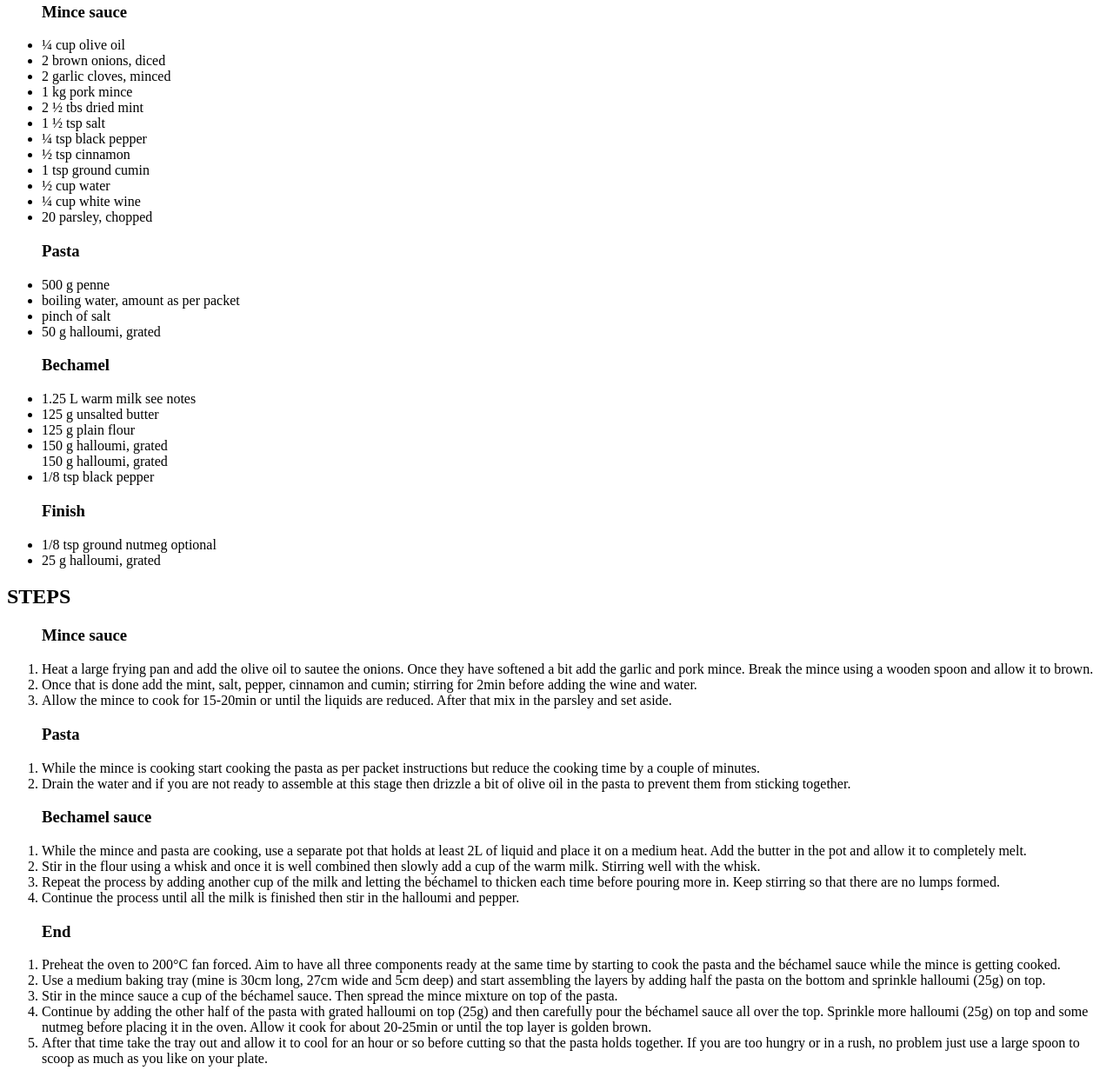
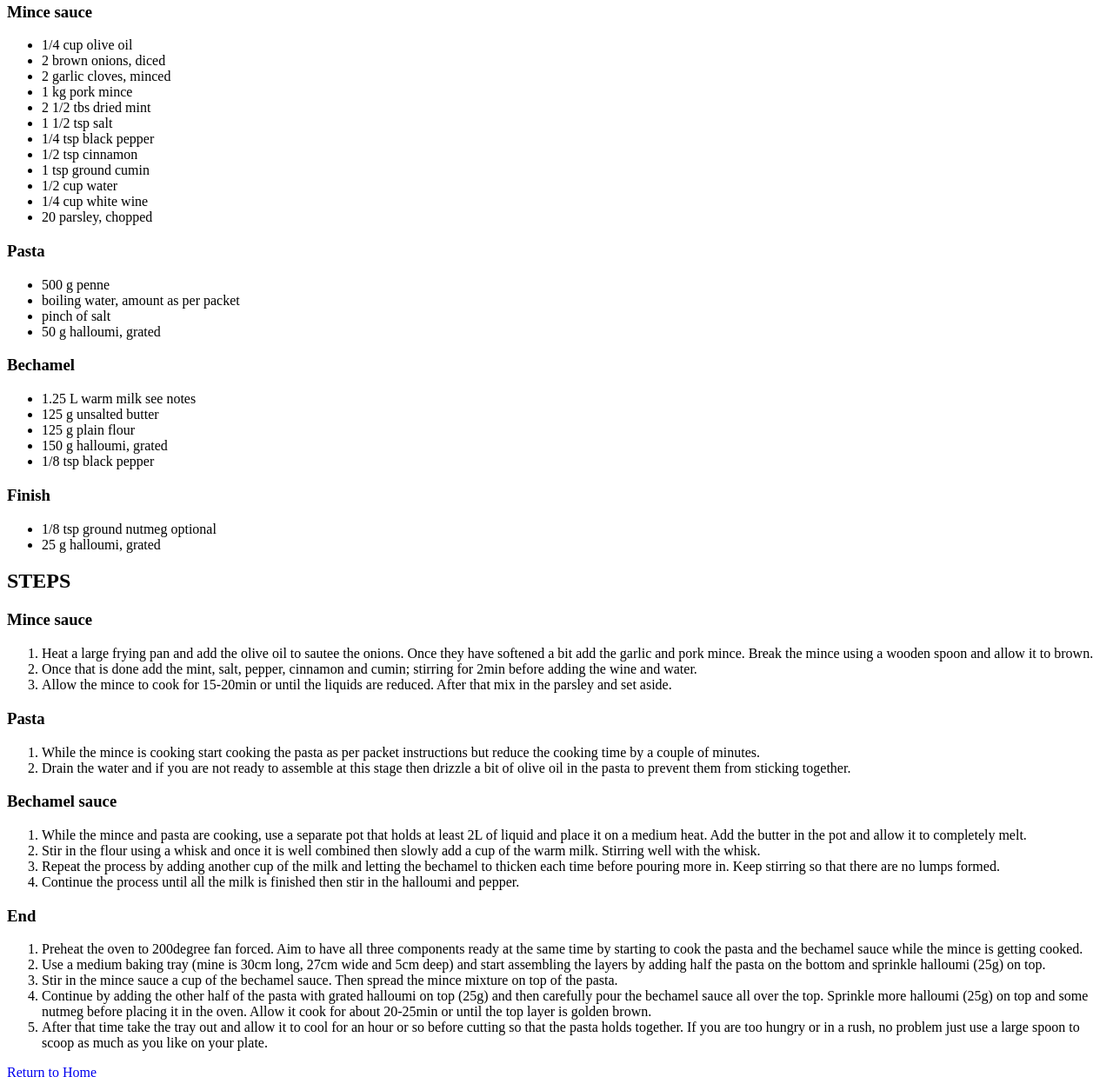
Before and after one commit to aretidam/odin-recipes, a plain HTML site: page recipes/pastitsio.html in a window 1280 px wide. Shown: the part 988-2227 px from the top of the page at 87% size. Drawn offline with Linux system fonts and the light colour scheme.

Commit message:
Fix validation errors
HTML validator picked up various errors and typos. All in working order following change.

```diff
--- a/recipes/pastitsio.html
+++ b/recipes/pastitsio.html
@@ -9,63 +9,68 @@
     <img src="pastitsio.jpeg" alt="An image of freshly cooked pastitsio">
     <h2>DESCRIPTION</h2>
     <p>This is a recipe for pastitsio aka <em>makaronia tou fournou</em> in Cyprus. The main difference with the greek version, is the use of halloumi cheese.</p>
-    <p>Copied by <a href="https://myfamilysfooddiary.com/cypriot-pasta-bake-makaronia-tou-fournou/" target="_blank" rel="noopenner noreferred">this page</a>.</p>
+    <p>Copied by <a href="https://myfamilysfooddiary.com/cypriot-pasta-bake-makaronia-tou-fournou/" target="_blank" rel="noreferrer">this page</a>.</p>
     <h2>INGREDIENTS</h2>
+    <h3>Mince sauce</h3>
     <ul>
-    <h3>Mince sauce</h3>
-<li>¼ cup olive oil</li>
+<li>1/4 cup olive oil</li>
 <li>2 brown onions, diced</li>
 <li>2 garlic cloves, minced</li>
 <li>1 kg pork mince</li>
-<li>2 ½ tbs dried mint</li>
-<li>1 ½ tsp salt</li>
-<li>¼ tsp black pepper</li>
-<li>½ tsp cinnamon</li>
+<li>2 1/2 tbs dried mint</li>
+<li>1 1/2 tsp salt</li>
+<li>1/4 tsp black pepper</li>
+<li>1/2 tsp cinnamon</li>
 <li>1 tsp ground cumin</li>
-<li>½ cup water</li>
-<li>¼ cup white wine</li>
+<li>1/2 cup water</li>
+<li>1/4 cup white wine</li>
 <li>20 parsley, chopped</li>
+</ul>
 <h3>Pasta</h3>
+<ul>
 <li>500 g penne</li>
 <li>boiling water, amount as per packet</li>
 <li>pinch of salt</li>
 <li>50 g halloumi, grated</li>
+</ul>
 <h3>Bechamel</h3>
+<ul>
 <li>1.25 L warm milk see notes</li>
 <li>125 g unsalted butter</li>
 <li>125 g plain flour</li>
-<li>150 g halloumi, grated</li>150 g halloumi, grated
+<li>150 g halloumi, grated</li>
 <li>1/8 tsp black pepper</li>
+</ul>
 <h3>Finish</h3>
+<ul>
 <li>1/8 tsp ground nutmeg optional</li>
 <li>25 g halloumi, grated</li>
     </ul>
-
     <h2>STEPS</h2>
+    <h3>Mince sauce</h3>
     <ol>
-    <h3>Mince sauce</h3>
     <li>Heat a large frying pan and add the olive oil to sautee the onions. Once they have softened a bit add the garlic and pork mince. Break the mince using a wooden spoon and allow it to brown.</li>
     <li>Once that is done add the mint, salt, pepper, cinnamon and cumin; stirring for 2min before adding the wine and water.</li>
     <li>Allow the mince to cook for 15-20min or until the liquids are reduced. After that mix in the parsley and set aside.</li>
     </ol>
+    <h3>Pasta</h3>
     <ol>
-    <h3>Pasta</h3>
     <li>While the mince is cooking start cooking the pasta as per packet instructions but reduce the cooking time by a couple of minutes.</li>
     <li>Drain the water and if you are not ready to assemble at this stage then drizzle a bit of olive oil in the pasta to prevent them from sticking together.</li>
     </ol>
+    <h3>Bechamel sauce</h3>
     <ol>
-    <h3>Bechamel sauce</h3>
     <li>While the mince and pasta are cooking, use a separate pot that holds at least 2L of liquid and place it on a medium heat. Add the butter in the pot and allow it to completely melt.</li>
     <li>Stir in the flour using a whisk and once it is well combined then slowly add a cup of the warm milk. Stirring well with the whisk.</li>
-    <li>Repeat the process by adding another cup of the milk and letting the béchamel to thicken each time before pouring more in. Keep stirring so that there are no lumps formed.</li>
+    <li>Repeat the process by adding another cup of the milk and letting the bechamel to thicken each time before pouring more in. Keep stirring so that there are no lumps formed.</li>
     <li>Continue the process until all the milk is finished then stir in the halloumi and pepper.</li>
     </ol>
+    <h3>End</h3>
     <ol>
-    <h3>End</h3>
-    <li>Preheat the oven to 200°C fan forced. Aim to have all three components ready at the same time by starting to cook the pasta and the béchamel sauce while the mince is getting cooked.</li>
+    <li>Preheat the oven to 200degree fan forced. Aim to have all three components ready at the same time by starting to cook the pasta and the bechamel sauce while the mince is getting cooked.</li>
     <li>Use a medium baking tray (mine is 30cm long, 27cm wide and 5cm deep) and start assembling the layers by adding half the pasta on the bottom and sprinkle halloumi (25g) on top.</li>
-    <li>Stir in the mince sauce a cup of the béchamel sauce. Then spread the mince mixture on top of the pasta.</li>
-    <li>Continue by adding the other half of the pasta with grated halloumi on top (25g) and then carefully pour the béchamel sauce all over the top. Sprinkle more halloumi (25g) on top and some nutmeg before placing it in the oven. Allow it cook for about 20-25min or until the top layer is golden brown.</li>
+    <li>Stir in the mince sauce a cup of the bechamel sauce. Then spread the mince mixture on top of the pasta.</li>
+    <li>Continue by adding the other half of the pasta with grated halloumi on top (25g) and then carefully pour the bechamel sauce all over the top. Sprinkle more halloumi (25g) on top and some nutmeg before placing it in the oven. Allow it cook for about 20-25min or until the top layer is golden brown.</li>
     <li>After that time take the tray out and allow it to cool for an hour or so before cutting so that the pasta holds together. If you are too hungry or in a rush, no problem just use a large spoon to scoop as much as you like on your plate.</li>
 </ol>
 <a href="../index.html">Return to Home</a>
```
Also changed, not shown: recipes/kritharaki.html (+1 -1 lines).
